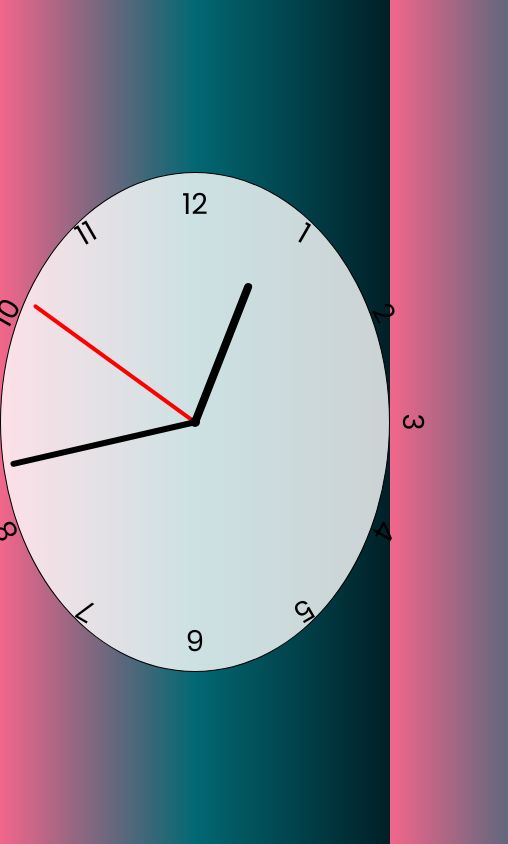
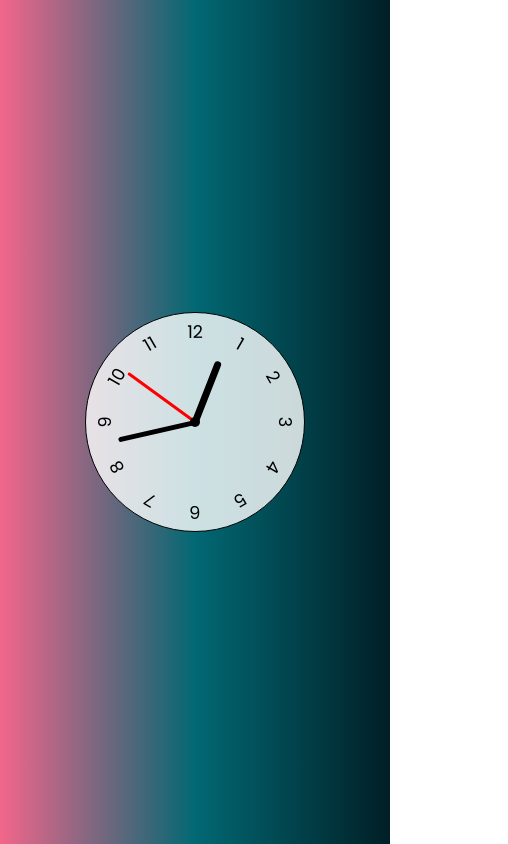
Before and after one commit to camillamendess/clockProject, a plain HTML site: page index.html in a window 390 px wide. Shown: the whole page, 508 px wide, since content can reach past the window. Drawn offline with Linux system fonts and the light colour scheme.

Commit message:
update mobile

```diff
--- a/style.css
+++ b/style.css
@@ -126,3 +126,37 @@ body {
   height: 40%;
   background-color: red;
 }
+
+@media (max-width: 767px){
+  .clock {
+    width: 300px;
+    height: 300px;
+  }
+
+  .clock .number {
+    font-size: 1.1rem;
+    padding: 6px;
+  }
+
+  .clock .hand.hours {
+    width: 7px;
+  }
+
+  .clock .hand.minutes {
+    width: 5px;
+    height: 36%;
+  }
+
+  .clock .hand.seconds {
+    width: 3px;
+    height: 38%;
+  }
+}
+
+@media (max-width: 400px) {
+  .clock {
+    width: 220px;
+    height: 220px;
+  }
+
+}
```
